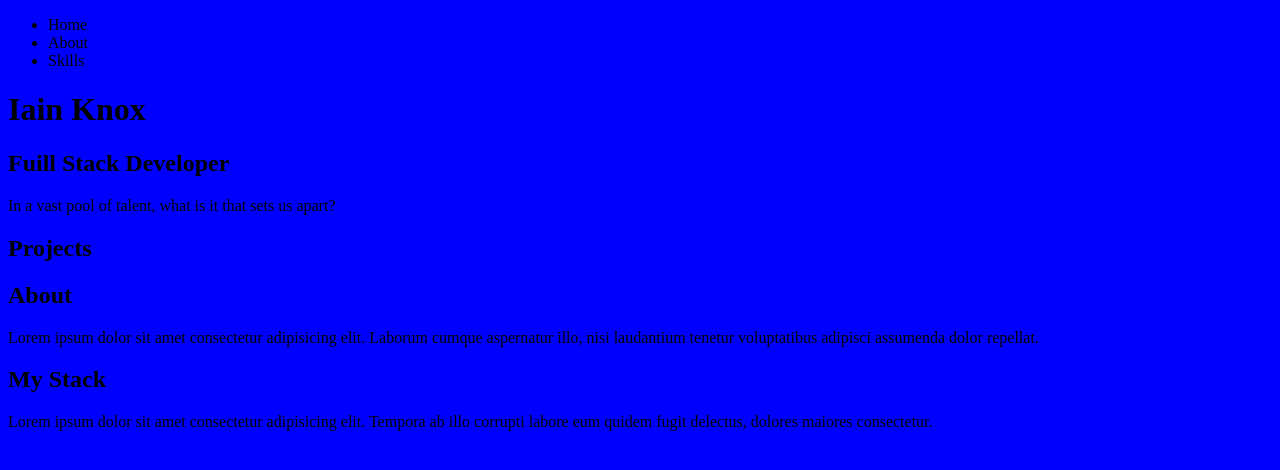
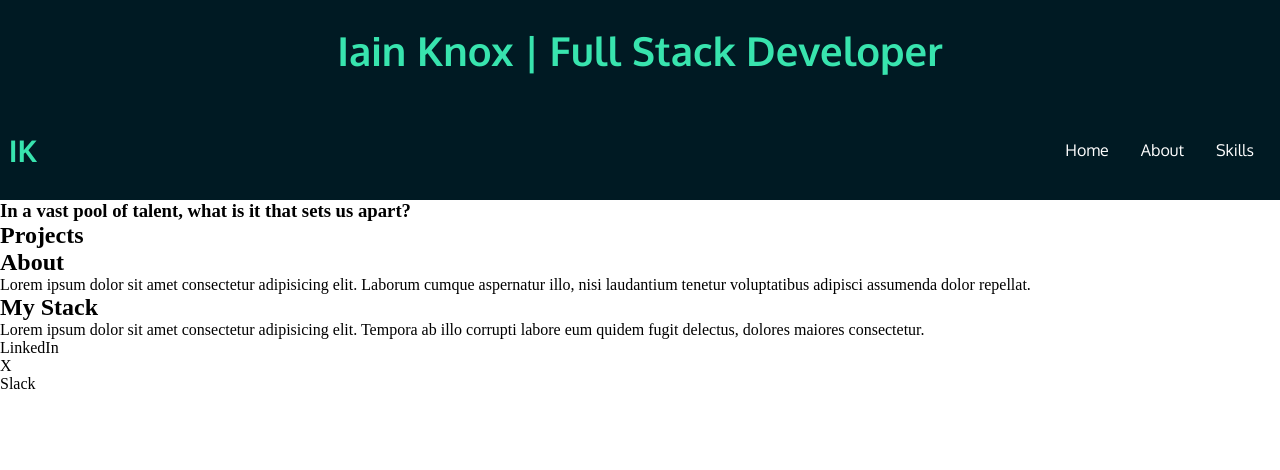
Before and after one commit to IainKnox/ik-portfolio, a plain HTML site: page index.html in a window 1280 px wide. Drawn offline with Linux system fonts and the light colour scheme.

Commit message:
add color and style to the navbar elements

```diff
--- a/index.html
+++ b/index.html
@@ -9,19 +9,28 @@
 </head>
 
 <body>
+    <header>
+        <div class="brand-name">
+            <h1>Iain Knox | Full Stack Developer</h1>
+        </div>
+    </header>
+
+        <nav class="navbar sticky infront"> <!-- nav bar -->
+            <div class="brand-logo"> <!-- a simple logo to return the user to the top of the home page -->
+                <a href="index.html" aria-label="return to top of the home page">
+                    <h2>IK</h2>
+                </a>
+            </div>
+            <div class="nav-links">
+                <ul>
+                    <li><a>Home</a></li>
+                    <li><a>About</a></li>
+                    <li><a>Skills</a></li>
+                </ul>
+            </div>
+        </nav>
     <div>
-        <nav> <!-- nav bar -->
-            <ul>
-                <li>Home</li>
-                <li>About</li>
-                <li>Skills</li>
-            </ul>
-        </nav>
-    </div>
-    <div>
-        <h1>Iain Knox</h1>
-        <h2>Fuill Stack Developer</h2>
-        <p>In a vast pool of talent, what is it that sets us apart?</p>
+        <h3>In a vast pool of talent, what is it that sets us apart?</h3>
     </div>
     <div>
         <h2>Projects</h2>
@@ -40,5 +49,13 @@
         </span>
     </div>
 </body>
+<footer>
+    <ul>
+        <li>LinkedIn</li>
+        <li>X</li>
+        <li>Slack
+        </li>
+    </ul>
+</footer>
 
 </html>
--- a/style.css
+++ b/style.css
@@ -1,3 +1,92 @@
-body {
-    background-color: blue;
+@import url('https://fonts.googleapis.com/css2?family=Oxygen:wght@300;400;700&display=swap');
+
+* {
+    box-sizing: border-box;
+    margin: 0;
+    padding: 0;
+    border: none;
+    scroll-behavior: smooth;
 }
+
+/* div containing the header */
+.brand-name {
+    display: flex;
+    align-items: center;
+    justify-content: center;
+    min-height: 100px;
+    padding: .5rem 1rem;
+    background-color: #001a23;
+}
+
+/* header h1 */
+.brand-name h1 {
+    font-family: 'Oxygen', sans-serif;
+    font-size: 2.5rem;
+    margin: 0;
+    padding: .5rem;
+    text-align: center;
+    color: #38e4ae;
+}
+
+.navbar {
+    font-family: 'Oxygen', sans-serif;
+    display: flex;
+    justify-content: space-between;
+    align-items: center;
+    min-height: 100px;
+    padding-right: 10px;
+    background-color: #001a23;
+}
+
+/* create a sticky position as the user scrolls down the page */
+.sticky {
+    position: sticky;
+    top: 0;
+}
+
+/* to ensure the navbar remains infront of all elements on the page */
+.infront {
+    z-index: 1;
+}
+
+.brand-logo {
+    font-family: 'Oxygen', sans-serif;
+    font-size: 1.25rem;
+    margin: 0;
+    padding: .55rem;
+    text-align: center;
+    background-color: #001a23;
+}
+
+.brand-logo a,
+.brand-name a {
+    text-decoration: none;
+    color: #38e4ae;
+}
+
+.nav-links ul {
+    margin: 0;
+    padding: 0;
+    display: flex;
+}
+
+.nav-links li {
+    list-style: none;
+}
+
+.nav-links li a {
+    text-decoration: none;
+    padding: 1rem;
+    display: block;
+    color: #fff;
+}
+
+/* create a color to show which nav element the cursor is currently on */
+.nav-links li:hover {
+    background-color: #38e4ae;
+}
+
+/* ensure the color of the link is still readable when hovering */
+.nav-links li a:hover {
+    color: #001a23;
+}
```
